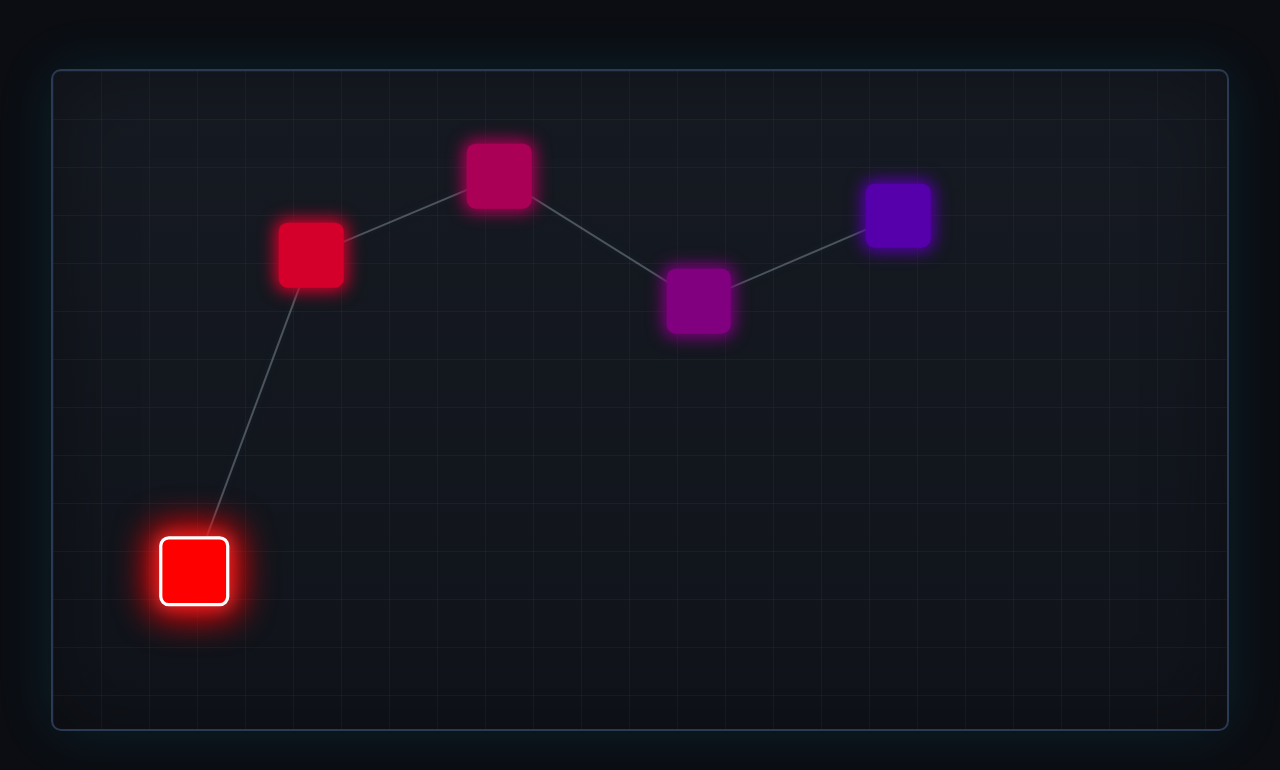
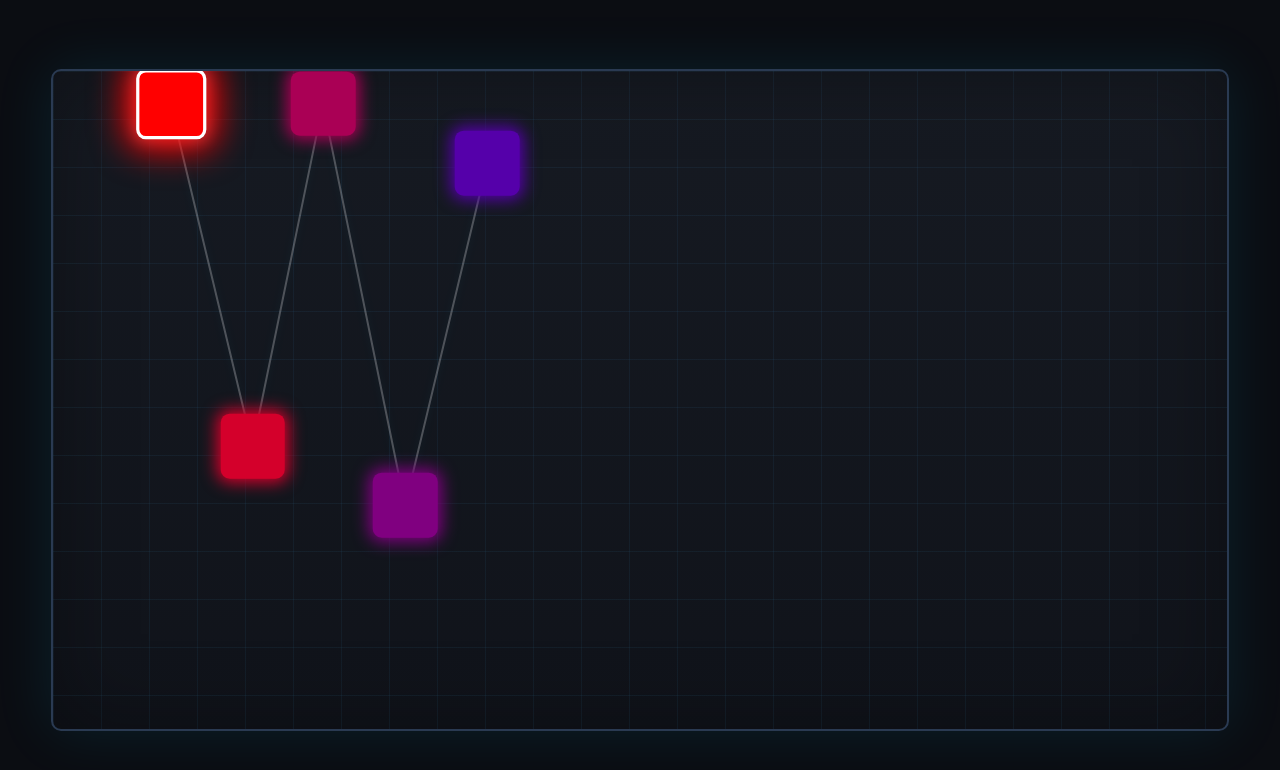
Before and after one commit to pugweather/untitled-targets-project, a React (Vite) app in the folder untitled-targets-project/: page / in a window 1280 px wide. Shown: the top 770 px of the page. Built offline with nearby package versions, Linux system fonts and the light colour scheme.

Commit message:
-show x targets at a time -when targ tapped, hide and show next

```diff
--- a/untitled-targets-project/src/components/GameBoard.tsx
+++ b/untitled-targets-project/src/components/GameBoard.tsx
@@ -4,30 +4,23 @@ import type {Target} from '../types'
 
 export default function GameBoard() {
 
-    const initialTargets: Target[] = [
-        {
-            left: 12,
-            top: 76
-        },
-        {
-            left: 22,
-            top: 28
-        },
-        {
-            left: 38,
-            top: 16
-        },
-        {
-            left: 55,
-            top: 35
-        },
-        {
-            left: 72,
-            top: 22
-        },
-    ]
+    const NUM_TARGETS_TO_SHOW = 5
 
-    const [targets, setTargets] = useState(initialTargets)
+    const allTargets: Target[] = Array.from({ length: 13 }, (_, i) => {
+        const progress = i / 12
+        const left = 10 + 80 * progress
+        const top = 25 + 50 * progress + (i % 2 === 0 ? -28 : 28)
+        return {
+            left: Math.round(left),
+            top: Math.round(Math.max(5, Math.min(95, top)))
+        }
+    })
+
+    const [targetsRange, setTargetsRange] = useState([0, NUM_TARGETS_TO_SHOW])
+    const [firstTargIdx, lastTargIdx] = targetsRange
+
+    const targets = allTargets.slice(firstTargIdx, lastTargIdx)
+
     const [exiting, setExiting] = useState(false)
 
     function clickTarget(idx: number) {
@@ -37,10 +30,9 @@ export default function GameBoard() {
 
     function handleFadeEnd(e: React.TransitionEvent<HTMLDivElement>) {
         if (e.propertyName !== 'opacity') return
-        setTargets(prev => prev.slice(1))
+        setTargetsRange(prev => [prev[0] + 1, Math.min(prev[1] + 1, allTargets.length)])
         setExiting(false)
     }
-
     return (
         <div className={styles.page}>
             <div className={styles.board}>
@@ -51,7 +43,7 @@ export default function GameBoard() {
                             key={`${targ.left}-${targ.top}`}
                             className={`${styles.target} ${styles[`step${idx}`]} ${exiting && idx === 0 ? styles.exiting : ''}`}
                             style={{ left: targ.left + '%', top: targ.top + '%'}}
-                            onClick={() => clickTarget(idx)}
+                            onMouseDown={() => clickTarget(idx)}
                             onTransitionEnd={exiting && idx === 0 ? handleFadeEnd : undefined}
                             >
                         </div>
--- a/untitled-targets-project/src/components/Gameboard.module.css
+++ b/untitled-targets-project/src/components/Gameboard.module.css
@@ -65,7 +65,7 @@
   box-shadow:
     0 0 32px 10px currentColor,
     0 0 14px rgba(255, 255, 255, 0.55);
-  z-index: 1;
+  z-index: 2;
   cursor: pointer;
 }
 
```
